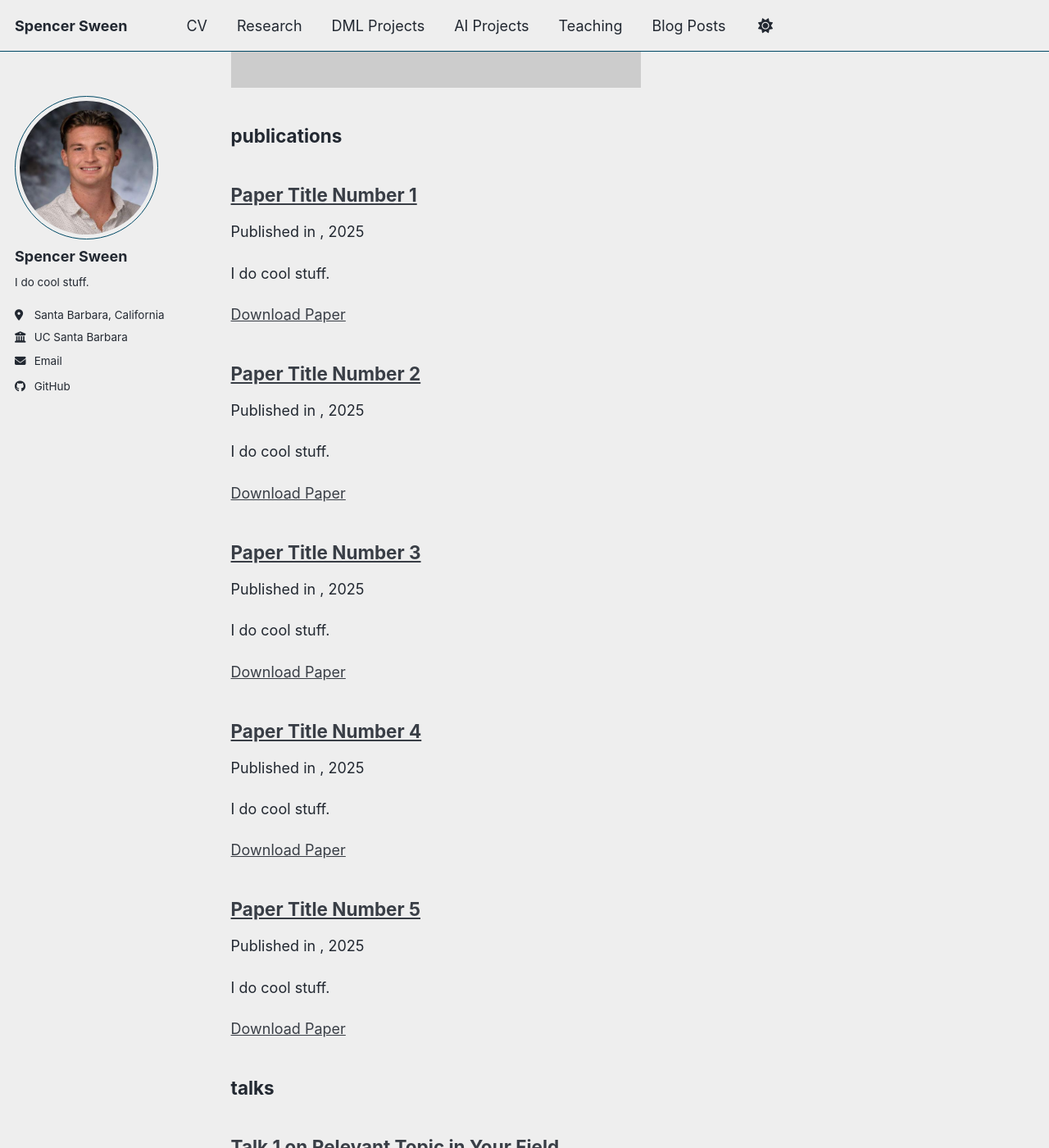
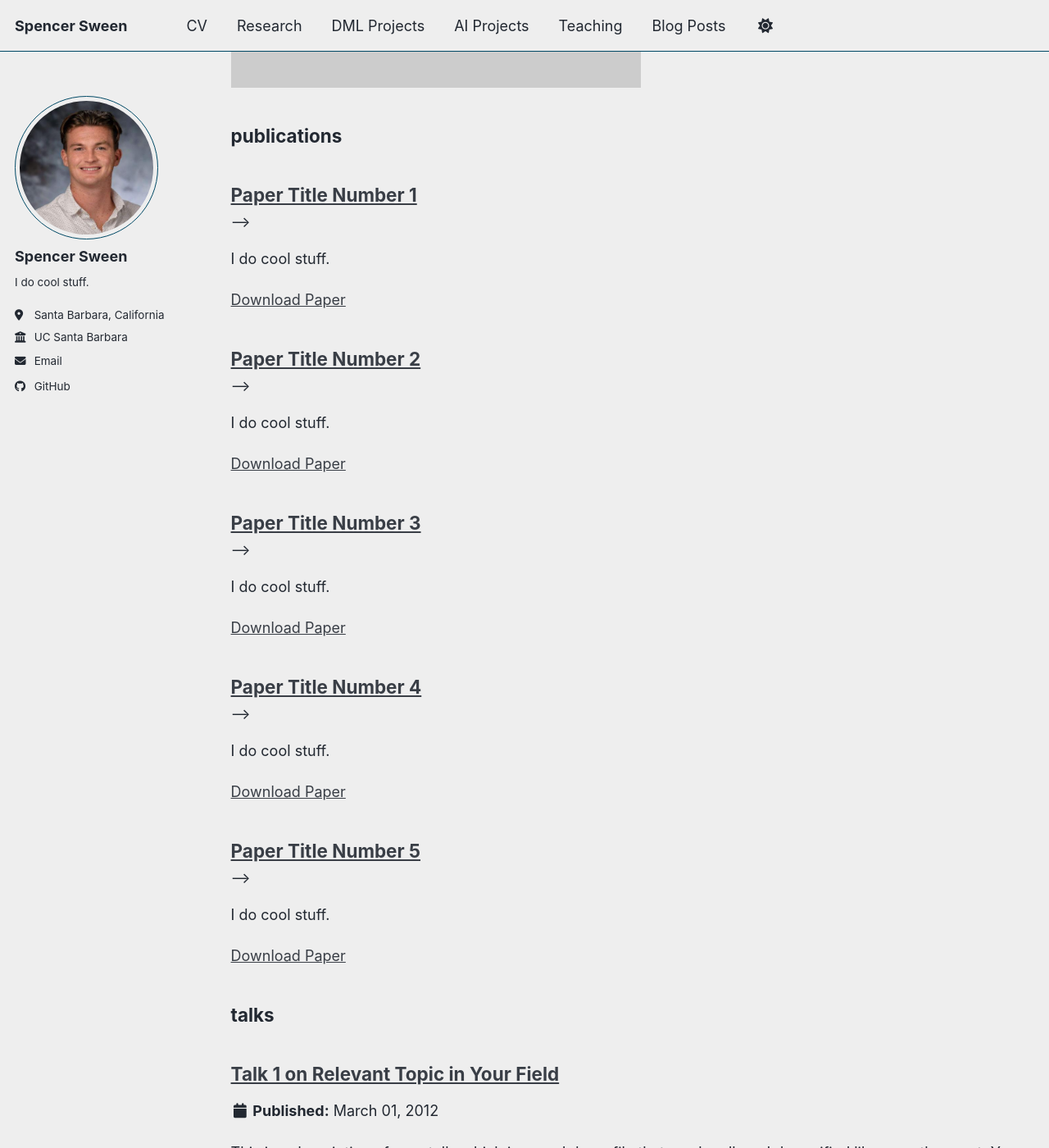
Before and after one commit to spencersween/spencersween.github.io, a Jekyll site: the page built from _pages/sitemap.md, in a window 1280 px wide and 1400 px high, scrolled down 3685 px. Shown: the whole window at 82% size. Built offline with Jekyll 4.4.1, drawn with Linux system fonts in a browser that asks for light colours; a script bundle is joined from its source files by our own code; library files that are not in the unit come from our copies.

Commit message:
Disable publications display in archive-single.html
Comment out the publications section in the archive template.

```diff
--- a/_includes/archive-single.html
+++ b/_includes/archive-single.html
@@ -40,8 +40,8 @@
 
         {% if post.collection == 'teaching' %}
           <p> {{ post.type }}, <i>{{ post.venue }}</i>, {{ post.date | default: "1900-01-01" | date: "%Y" }} </p>
-        {% elsif post.collection == 'publications' %}
-          <p>Published in <i>{{ post.venue }}</i>, {{ post.date | default: "1900-01-01" | date: "%Y" }} </p>
+        <!-- {% elsif post.collection == 'publications' %} -->
+          <!-- <p>Published in <i>{{ post.venue }}</i>, {{ post.date | default: "1900-01-01" | date: "%Y" }} </p> -->
         {% elsif post.date %}
          <p class="page__date"><strong><i class="fa fa-fw fa-calendar" aria-hidden="true"></i> {{ site.data.ui-text[site.locale].date_label | default: "Published:" }}</strong> <time datetime="{{ post.date | default: "1900-01-01" | date_to_xmlschema }}">{{ post.date | default: "1900-01-01" | date: "%B %d, %Y" }}</time></p>
         {% endif %}
```
